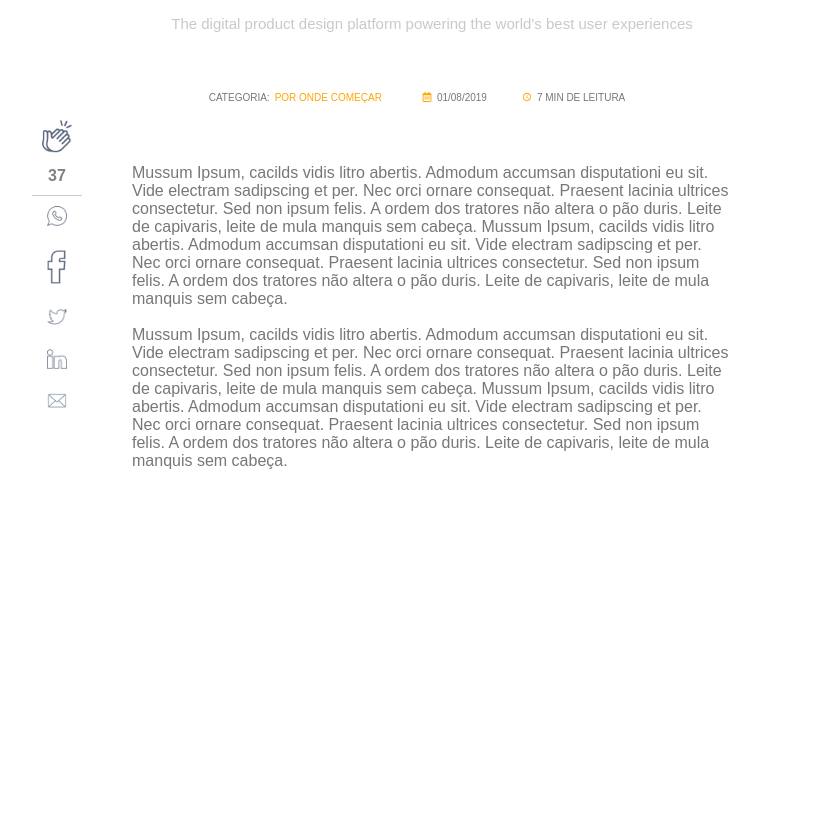
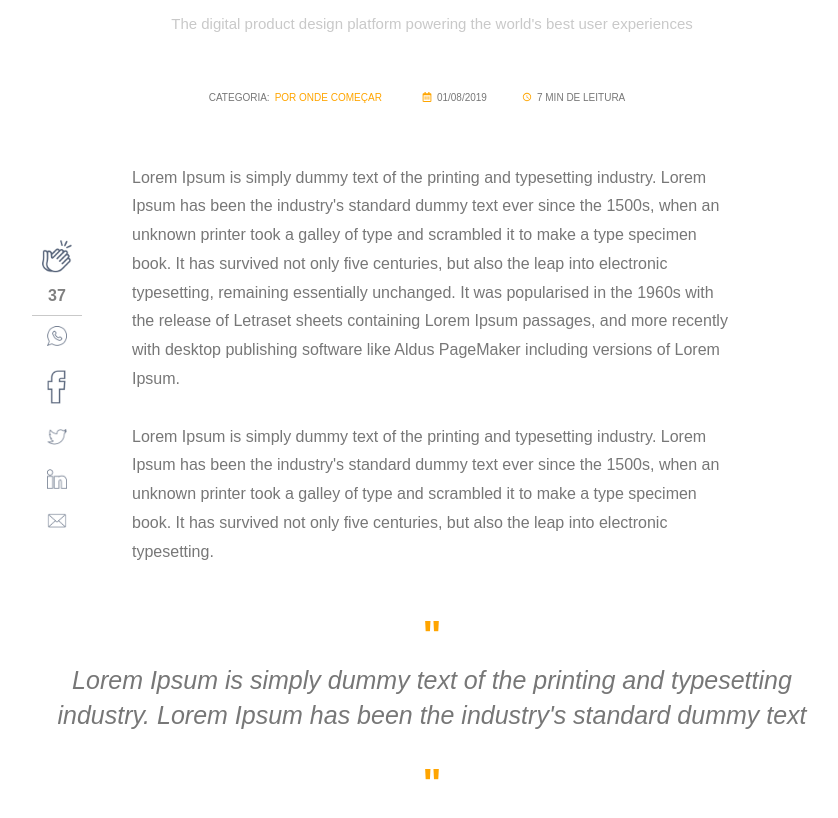
Before and after one commit to jhonatanllima/test-iclouds, a React (Create React App) app: page / in a window 1280 px wide. Shown: the part 160-978 px from the top of the page, without its empty margins (208-1046 px from the left). Before the commit the page ends 800 px from the top, so only its background shows below. Built offline with nearby package versions, Linux system fonts and the light colour scheme.

Commit message:
Create Coments component

```diff
--- /dev/null
+++ b/src/components/Coments/index.jsx
@@ -0,0 +1,19 @@
+import React from 'react';
+
+import { Container } from './styles';
+
+export default function Coments() {
+  return (
+    <Container>
+        <span>"</span>
+         <br />
+            <p>
+              Lorem Ipsum is simply dummy text of the printing and typesetting industry. Lorem Ipsum has been the industry's standard dummy
+              text
+            </p>
+          <br />
+        <span>"</span>
+
+    </Container>
+  );
+}
--- /dev/null
+++ b/src/components/Coments/styles.js
@@ -0,0 +1,20 @@
+import styled from 'styled-components';
+
+export const Container = styled.div`
+  max-width: 750px;
+  margin: 20px auto;
+  text-align: center;
+  line-height: 1.4;
+
+  p{
+    font-family: "Century Gothic", "Roboto Slab", sans-serif;
+    font-style: italic;
+    font-size: 25px;
+  }
+  span {
+      color: orange;
+      font-weight: 600;
+      font-size: 40px;
+    }
+
+`;
--- a/src/components/Content/index.jsx
+++ b/src/components/Content/index.jsx
@@ -6,23 +6,19 @@
   return (
     <Container>
         <p>
-        Mussum Ipsum, cacilds vidis litro abertis. Admodum accumsan disputationi eu sit. Vide electram sadipscing et per.
-        Nec orci ornare consequat. Praesent lacinia ultrices consectetur. Sed non ipsum felis.
-        A ordem dos tratores não altera o pão duris. Leite de capivaris, leite de mula manquis sem cabeça.
-        Mussum Ipsum, cacilds vidis litro abertis. Admodum accumsan disputationi eu sit. Vide electram sadipscing et per.
-        Nec orci ornare consequat. Praesent lacinia ultrices consectetur. Sed non ipsum felis.
-        A ordem dos tratores não altera o pão duris. Leite de capivaris, leite de mula manquis sem cabeça.
+          Lorem Ipsum is simply dummy text of the printing and typesetting industry. Lorem Ipsum has been the industry's standard dummy
+          text ever since the 1500s, when an unknown printer took a galley of type and scrambled it to make a type specimen book. It has survived
+          not only five centuries, but also the leap into electronic typesetting, remaining essentially unchanged. It was popularised in the 1960s with
+          the release of Letraset sheets containing Lorem Ipsum passages, and more recently with desktop publishing
+          software like Aldus PageMaker including versions of Lorem Ipsum.
         </p>
 
         <br />
 
         <p>
-        Mussum Ipsum, cacilds vidis litro abertis. Admodum accumsan disputationi eu sit. Vide electram sadipscing et per.
-        Nec orci ornare consequat. Praesent lacinia ultrices consectetur. Sed non ipsum felis.
-        A ordem dos tratores não altera o pão duris. Leite de capivaris, leite de mula manquis sem cabeça.
-        Mussum Ipsum, cacilds vidis litro abertis. Admodum accumsan disputationi eu sit. Vide electram   sadipscing et per.
-        Nec orci ornare consequat. Praesent lacinia ultrices consectetur. Sed non ipsum felis.
-        A ordem dos tratores não altera o pão duris. Leite de capivaris, leite de mula manquis sem cabeça.
+          Lorem Ipsum is simply dummy text of the printing and typesetting industry. Lorem Ipsum has been the industry's standard dummy
+          text ever since the 1500s, when an unknown printer took a galley of type and scrambled it to make a type specimen book. It has survived
+          not only five centuries, but also the leap into electronic typesetting.
         </p>
 
     </Container>
--- a/src/components/Content/styles.js
+++ b/src/components/Content/styles.js
@@ -3,4 +3,6 @@
 export const Container = styled.div`
   max-width: 600px;
   margin: 40px auto;
+  text-align: start;
+  line-height: 1.8;
 `;
--- a/src/components/Nav/styles.js
+++ b/src/components/Nav/styles.js
@@ -6,8 +6,8 @@
   justify-content: center;
   flex-direction: column;
   max-width: 30px;
-  position: fixed;
-  top: calc(100vh - 65%);
+  position: absolute;
+  top: calc(100vh - 50%);
 
   div {
       border-bottom: 1px solid #c9c9c9;
--- a/src/components/index.js
+++ b/src/components/index.js
@@ -1,9 +1,11 @@
 import Header from './Header';
 import Nav from './Nav';
 import Content from './Content';
+import Coments from './Coments';
 
 export {
   Header,
   Nav,
   Content,
+  Coments,
 };
--- a/src/pages/Main/index.jsx
+++ b/src/pages/Main/index.jsx
@@ -4,6 +4,7 @@
   Header,
   Nav,
   Content,
+  Coments,
 } from '../../components';
 
 
@@ -15,6 +16,7 @@
       <Header />
       <Nav />
       <Content />
+      <Coments />
     </Container>
   );
 };
```
